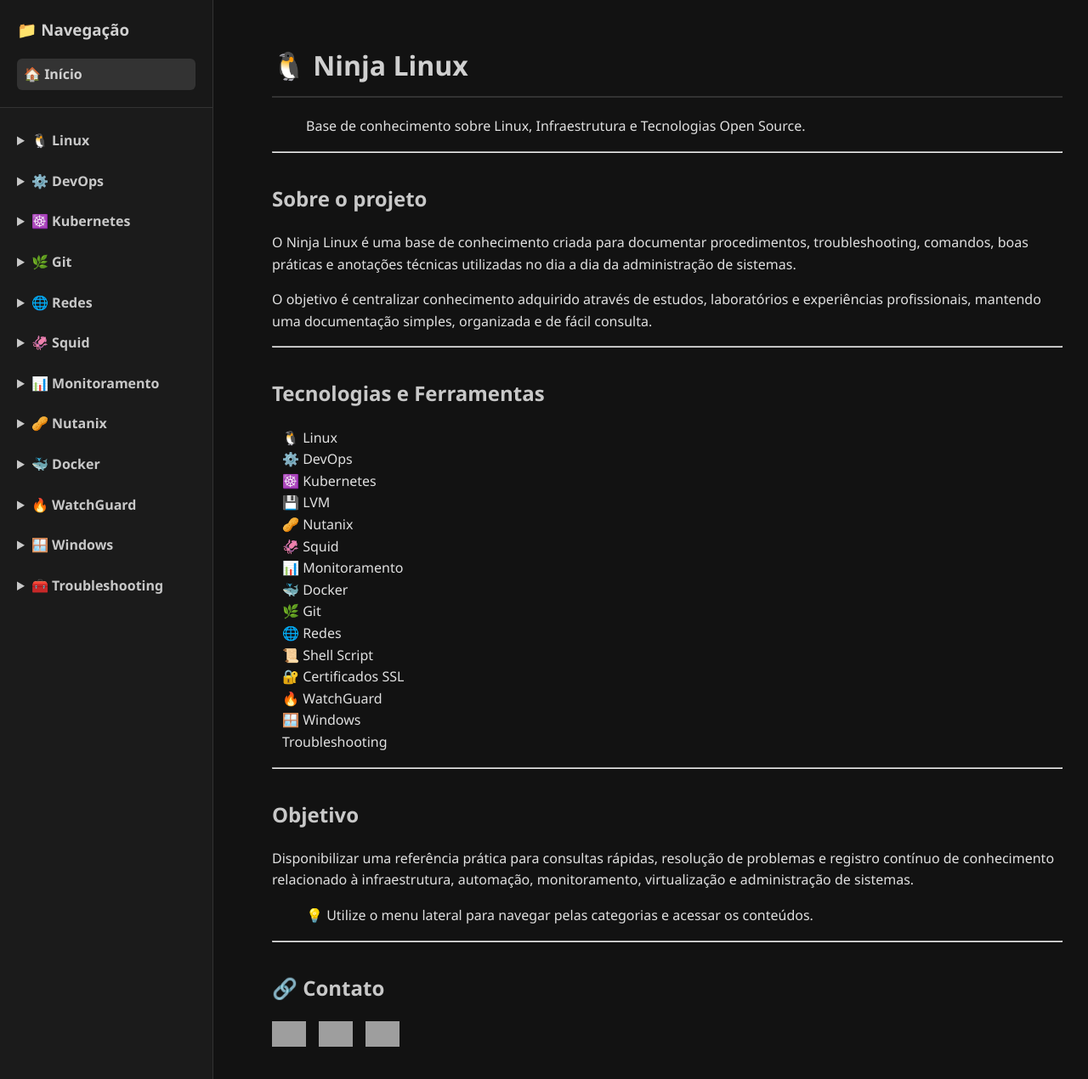
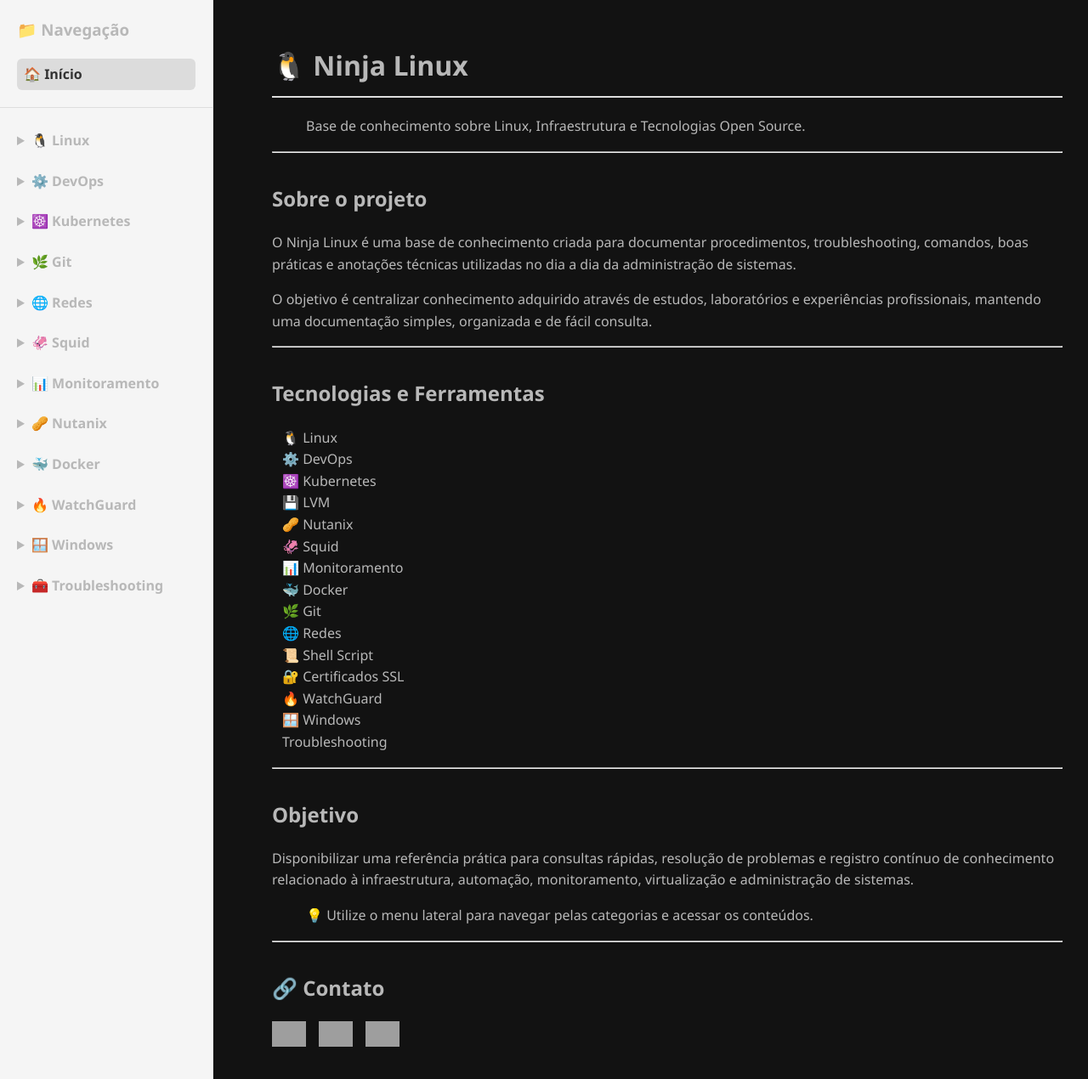
Before and after one commit to joaopedros111/ninja-linux, a Jekyll site: the page built from index.md, in a window 1280 px wide and 1270 px high. Shown: the whole window at 85% size. Built offline with Jekyll 4.4.1, drawn with Linux system fonts in a browser that asks for light colours; grey boxes are pictures that could not be loaded.

Commit message:
Movendo CSS para arquivo externo

```diff
--- a/assets/css/style.css
+++ b/assets/css/style.css
@@ -2,7 +2,7 @@
   margin: 0;
   font-family: "Segoe UI", Arial, sans-serif;
   background: #121212;
-  color: #e0e0e0;
+  color: #b8b8b8;
   line-height: 1.6;
 }
 
@@ -12,19 +12,18 @@
   left: 0;
   width: 250px;
   height: 100vh;
-  background: #1b1b1b;
-  border-right: 1px solid #333;
+  background: #f5f5f5;
+  border-right: 1px solid #ddd;
 }
 
 .sidebar-header {
   padding: 20px;
-  border-bottom: 1px solid #333;
-  background: #181818;
+  border-bottom: 1px solid #ddd;
+  background: #f5f5f5;
 }
 
 .sidebar-header h3 {
   margin-top: 0;
-  color: #d0d0d0;
 }
 
 .sidebar-menu {
@@ -37,20 +36,18 @@
 
 .sidebar a {
   display: block;
-  color: #c8c8c8;
+  color: #333;
   text-decoration: none;
   padding: 6px 8px;
   border-radius: 6px;
 }
 
 .sidebar a:hover {
-  background: #2a2a2a;
-  color: #d0d0d0;
+  background: #e0e0e0;
 }
 
 .sidebar a.active {
-  background: #333333;
-  color: #d0d0d0;
+  background: #dcdcdc;
   font-weight: bold;
 }
 
@@ -62,7 +59,6 @@
   cursor: pointer;
   font-weight: bold;
   padding: 6px 0;
-  color: #c8c8c8;
 }
 
 ul {
@@ -78,30 +74,21 @@
 }
 
 main h1 {
-  color: #d0d0d0;
-  border-bottom: 2px solid #333;
+  border-bottom: 2px solid #ddd;
   padding-bottom: 10px;
 }
 
 main h2 {
-  color: #c8c8c8;
   margin-top: 35px;
 }
 
-a {
-  color: #6ab0ff;
-}
-
 pre {
-  background: #1e1e1e;
-  color: #c8c8c8;
+  background: #f4f4f4;
   padding: 15px;
   border-radius: 8px;
   overflow-x: auto;
-  border: 1px solid #333;
 }
 
 code {
   font-family: Consolas, monospace;
-  color: #f1f1f1;
 }
```
Also changed, not shown: 2 other files.
